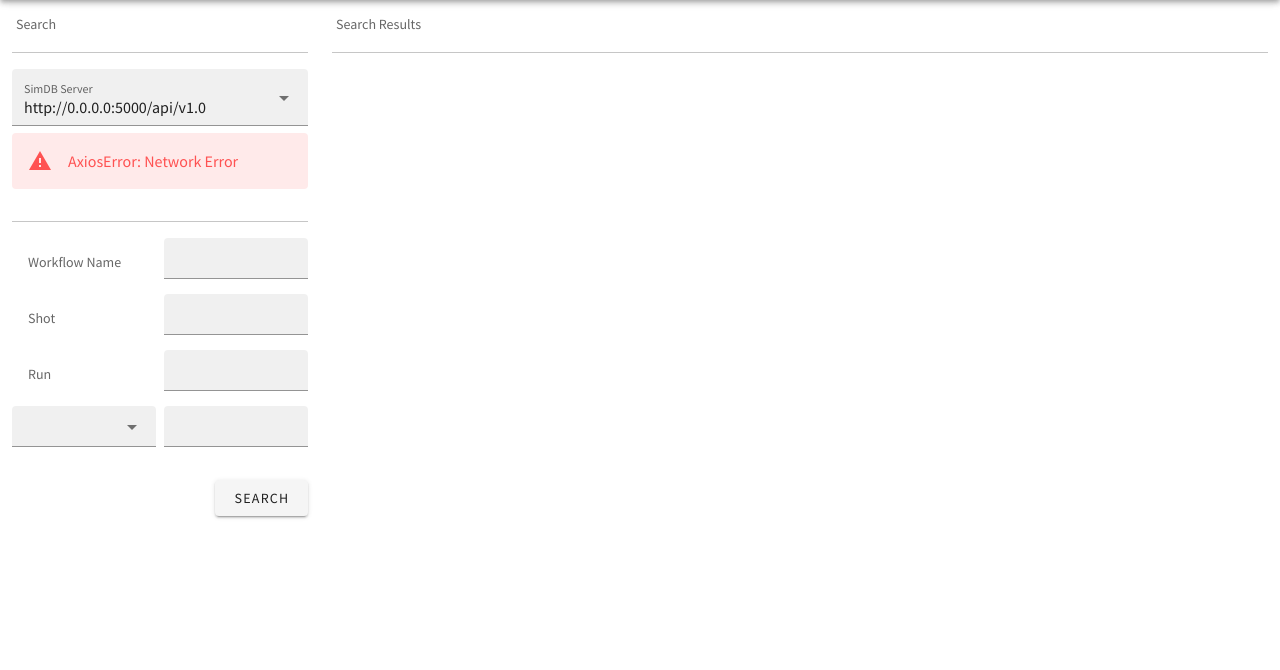
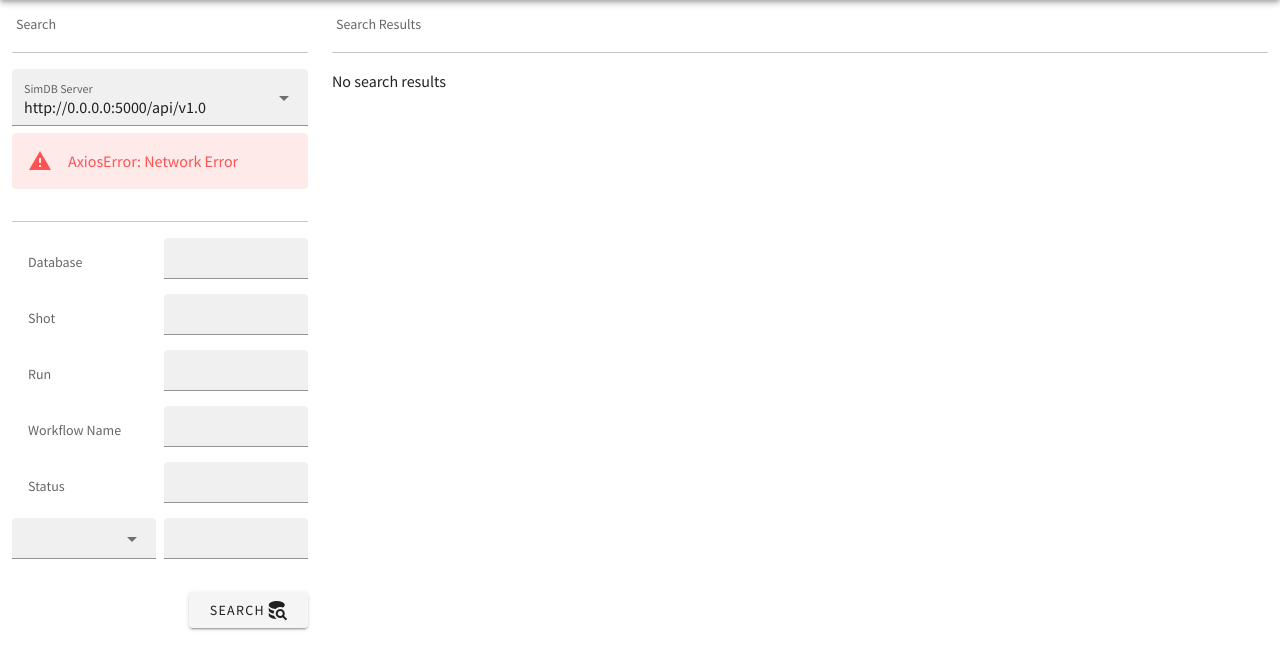
Before and after one commit to iterorganization/SimDB-Dashboard, a Flask app: page / in a window 1280 px wide. Shown: the part 96-766 px from the top of the page. Run offline with Flask 2, Linux system fonts and the light colour scheme; some libraries are stand-ins or nearby versions.

Commit message:
Removing vue router from search page, replacing with history.pushState.

```diff
--- a/dashboard/static/dashboard/js/config.js
+++ b/dashboard/static/dashboard/js/config.js
@@ -1,11 +1,16 @@
 const searchFields = [
-    'workflow.name',
+    'database',
     'shot',
     'run',
+    'workflow.name',
+    'status',
 ];
 
 const displayFields = [
+    'database',
     'shot',
     'run',
     'workflow.name',
+    'status',
+    'description',
 ];
--- a/dashboard/static/dashboard/js/index.js
+++ b/dashboard/static/dashboard/js/index.js
@@ -5,22 +5,30 @@
       loading: false,
       count: 0,
       items: [],
-      url: null,
       page: 1,
       page_count: 0,
     }
   },
+  props: {
+    query: null,
+  },
+  watch: {
+    query: function (newVal, oldVal) {
+      this.fetchData();
+    }
+  },
   template: `
     <div>
+    <div v-if="items.length > 0">
     <v-expansion-panels multiple accordion>
       <v-expansion-panel
           v-for="(item,i) in items"
           :key="i"
       >
         <v-expansion-panel-header>
-          <v-btn :href="'simulation/uuid/' + item.uuid.hex" @click.stop="" text><[ item.alias ]></v-btn>
-          <v-spacer></v-spacer>
-          <v-spacer></v-spacer>
+          <span>
+          <a :href="'simulation/uuid/' + item.uuid.hex" @click.stop=""><[ item.alias ]></a>
+          </span>
         </v-expansion-panel-header>
         <v-expansion-panel-content>
           <v-simple-table>
@@ -35,6 +43,10 @@
       </v-expansion-panel>
     </v-expansion-panels>
     <v-pagination v-model="page" :length="page_count" @input="fetchData"></v-pagination>
+    </div>
+    <div v-else>
+      <span>No search results</span>
+    </div>
     <v-overlay :value="loading">
       <v-progress-circular indeterminate size="64"></v-progress-circular>
     </v-overlay>
@@ -45,17 +57,16 @@
   },
   methods: {
     fetchData (page = 1) {
+      if (!this.query) {
+        return;
+      }
       this.loading = true;
-      const path = this.$route.fullPath.replace('search', 'simulations');
-      this.url = path;
-      //console.log(this.server);
       axios
-        .get('http://0.0.0.0:5000/api/v1.0' + path, {
+        .get('http://0.0.0.0:5000/api/v1.0/simulations' + this.query, {
           auth: { username: 'admin', password: 'admin' },
           headers: { 'SimDB-Result-Limit': 10, 'SimDB-Page': page }
         })
         .then(response => {
-          //this.items = response.data.map(el => { return { value: el.name, text: to_label(el.name) } });
           this.items = response.data.results;
           this.count = response.data.count;
           this.page = response.data.page;
@@ -66,16 +77,16 @@
   }
 })
 
-const SearchOutput = { template: '<search-output></search-output>' }
-
-const routes = [
-  { path: '/search', component: SearchOutput },
-]
-
-const router = new VueRouter({
-  mode: 'history',
-  routes: routes
-})
+//const SearchOutput = { template: '<search-output></search-output>' }
+//
+//const routes = [
+//  { path: '/search', component: SearchOutput },
+//]
+//
+//const router = new VueRouter({
+//  mode: 'history',
+//  routes: routes
+//})
 
 const process_array_key = function( word ) {
     return word.replace(/(.*)#(\d+)/, '$1[$2]')
@@ -91,7 +102,6 @@
 
 const app = new Vue({
   el: '#app',
-  router: router,
   vuetify: new Vuetify(),
   delimiters: ['<[', ']>'],
   data () {
@@ -111,10 +121,13 @@
         text: null,
         type: 'error',
       },
+      searchQuery: null,
     }
   },
   mounted () {
     this.setItems();
+    var url = new URL(location.href);
+    this.searchQuery = url.search;
   },
   methods: {
     addSearch: function () {
@@ -132,11 +145,17 @@
           query += this.searchFields[i].name + "=" + el + "&";
         }
       }
-      return query + "&index&description&status";
+      if (query) {
+        query += "description&status";
+      }
+      return "?" + query;
     },
     doSearch: function (evt) {
       const query = this.getQuery();
-      this.$router.push("/search?" + query);
+      if (query) {
+        window.history.pushState({}, 'search', query);
+        this.searchQuery = query;
+      }
     },
     toLabel: function (name) {
       return name.split(/[\._]/).map(process_array_key).map(capitalize).join(' ');
--- a/dashboard/templates/dashboard/index.html
+++ b/dashboard/templates/dashboard/index.html
@@ -60,9 +60,10 @@
               </v-col>
             </v-row>
             <v-row dense>
-              <v-col offset="8" cols="4">
+              <v-col offset="7" cols="5">
                 <v-btn @click="doSearch" block :disabled="getQuery().length == 0">
                   Search
+                  <v-icon>mdi-database-search</v-icon>
                 </v-btn>
               </v-col>
             </v-row>
@@ -72,7 +73,7 @@
               <v-subheader>Search Results</v-subheader>
             </v-row>
             <v-divider></v-divider>
-            <router-view></router-view>
+            <search-output :query="searchQuery"></search-output>
           </v-col>
         </v-row>
       </v-container>
--- a/dashboard/templates/dashboard/simulation.html
+++ b/dashboard/templates/dashboard/simulation.html
@@ -57,7 +57,7 @@
 .SkeletonBox {
 	 display: inline-block;
 	 vertical-align: middle;
-	 background-color: #dddbdd;
+	 background-color: #ffffff;
 }
 </style>
 {% endblock %}
```
